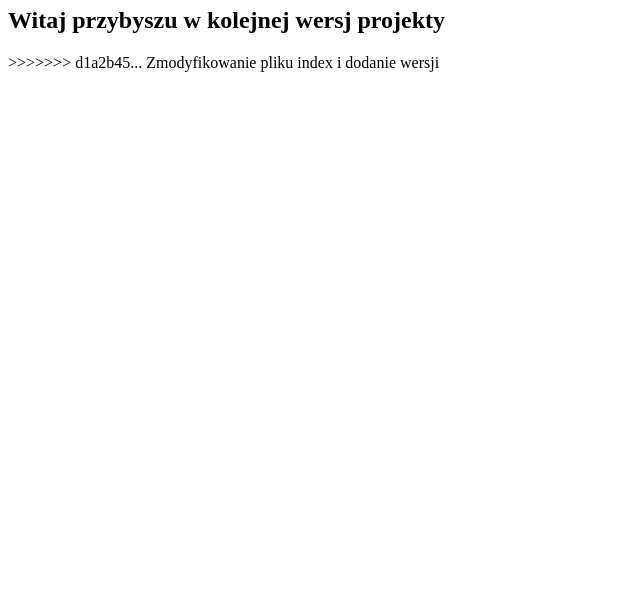
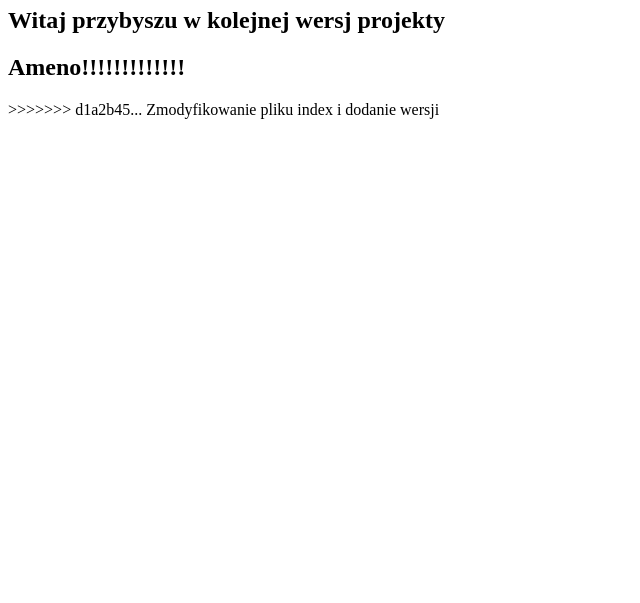
Before and after one commit to SilverHajny/KursGit, a plain HTML site: page index.html in a window 1280 px wide. Shown: the part 197-800 px from the top of the page, without its empty margins (0-640 px from the left). Drawn offline with Linux system fonts and the light colour scheme.

Commit message:
Zmiana w pliku index.html

```diff
--- a/index.html
+++ b/index.html
@@ -9,4 +9,6 @@
 =======
 <h1>Witam w kolejnej wersji naszego projektu</h1>
 <h2>Witaj przybyszu w kolejnej wersj projekty</h2>
+<h2>Ameno!!!!!!!!!!!!!</h2>
+
 >>>>>>> d1a2b45... Zmodyfikowanie pliku index i dodanie wersji
```
